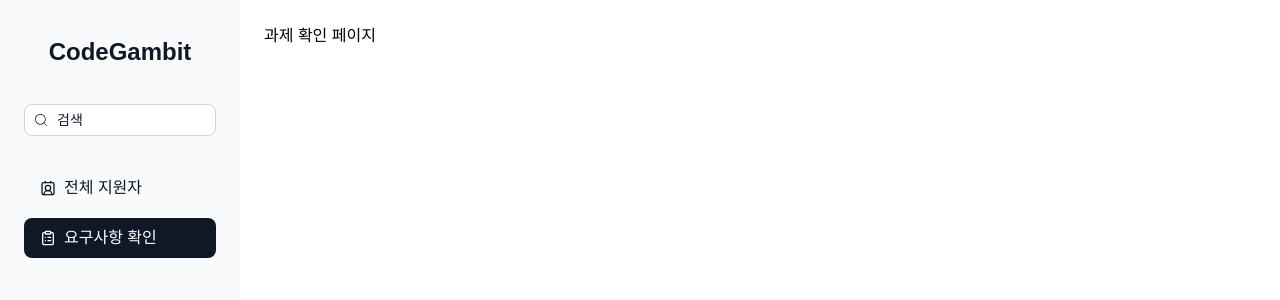
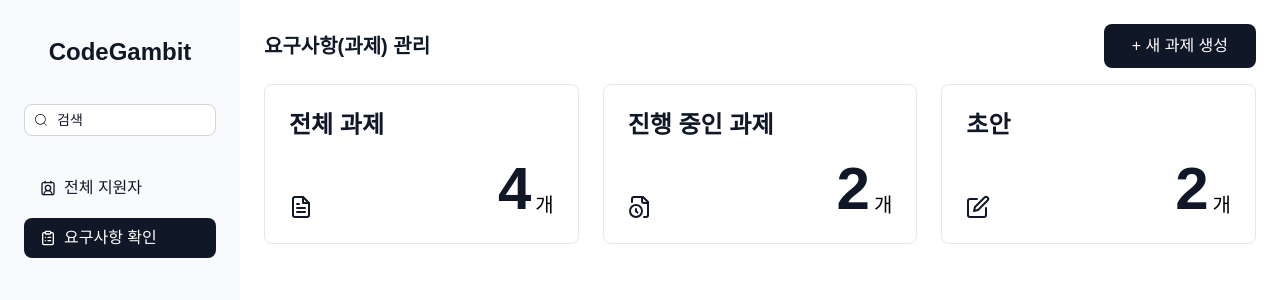
Before and after one commit to llmTestTool/codegambit-front, a React (Vite) app: page /assignlist in a window 1280 px wide. Shown: the top 300 px of the page. Built offline with nearby package versions, Linux system fonts and the light colour scheme; a web font is replaced by a local one.

Commit message:
feat: StatusDto 및 StatusBox 구현

```diff
--- /dev/null
+++ b/src/page/AssignList/AssignListPage.tsx
@@ -0,0 +1,23 @@
+import { Link } from 'react-router-dom';
+import StatusBox from './StatusBox';
+
+
+const AssignListPage = () => {
+  return (
+    <div className="flex flex-col gap-4">
+      <div className="flex justify-between items-center">
+        <h3 className="text-gray-900 text-xl font-bold">요구사항(과제) 관리</h3>
+        <Link
+          to={`/assignedit`}
+          className="px-7 py-2.5 bg-gray-900 rounded-lg text-white"
+        >
+          + 새 과제 생성
+        </Link>
+      </div>
+
+      <StatusBox total={4} ing={2} first={2} />
+    </div>
+  );
+};
+
+export default AssignListPage;
--- /dev/null
+++ b/src/page/AssignList/StatusBox.tsx
@@ -0,0 +1,33 @@
+import { statusBoxDto } from '../../type/assignlist/statusBoxDto';
+import { IconType } from 'react-icons';
+import { FiFileText } from 'react-icons/fi';
+import { LuFileClock } from "react-icons/lu";
+import { FiEdit } from "react-icons/fi";
+
+const StatusBox = ({ total, ing, first }: statusBoxDto) => {
+  const statusItems: { label: string; Img: IconType; num: number }[] = [
+    { label: '전체 과제', Img: FiFileText, num: total },
+    { label: '진행 중인 과제', Img: LuFileClock, num: ing },
+    { label: '초안', Img: FiEdit, num: first },
+  ];
+
+  return (
+    <div className="flex w-full gap-6">
+      {statusItems.map(({ label, Img, num }) => (
+        <div key={label} className="flex flex-col flex-1 p-6 min-w-52 max-w-lg h-40 rounded-lg border border-gray-200 justify-between">
+          <span className="font-bold text-gray-900 text-2xl">{label}</span>
+          <div className="flex flex-0 justify-between items-end">
+            <Img className="text-gray-900 text-2xl" />
+            <div className="flex items-end">
+              <div className="text-6xl font-bold text-gray-900">{num}</div>
+              <div className="text-xl ml-1">개</div>
+            </div>
+          </div>
+
+        </div>
+      ))}
+    </div>
+  );
+};
+
+export default StatusBox;
--- a/src/page/AssignListPage.tsx
+++ /dev/null
@@ -1,7 +0,0 @@
-const AssignListPage =() => {
-  return(
-    <div>과제 확인 페이지</div>
-  )
-}
-
-export default AssignListPage;
--- a/src/routes/MainRoutes.tsx
+++ b/src/routes/MainRoutes.tsx
@@ -1,7 +1,7 @@
 import { useRoutes } from "react-router-dom";
 import MainLayout from '../layout/MainLayout';
 import DashBoardPage from '../page/DashBoardPage';
-import AssignListPage from '../page/AssignListPage';
+import AssignListPage from '../page/AssignList/AssignListPage';
 import AssignEditPage from '../page/AssignEditPage';
 
 
--- /dev/null
+++ b/src/type/assignlist/statusBoxDto.ts
@@ -0,0 +1,5 @@
+export interface statusBoxDto {
+  total: number,
+  ing: number,
+  first: number,
+}
```
